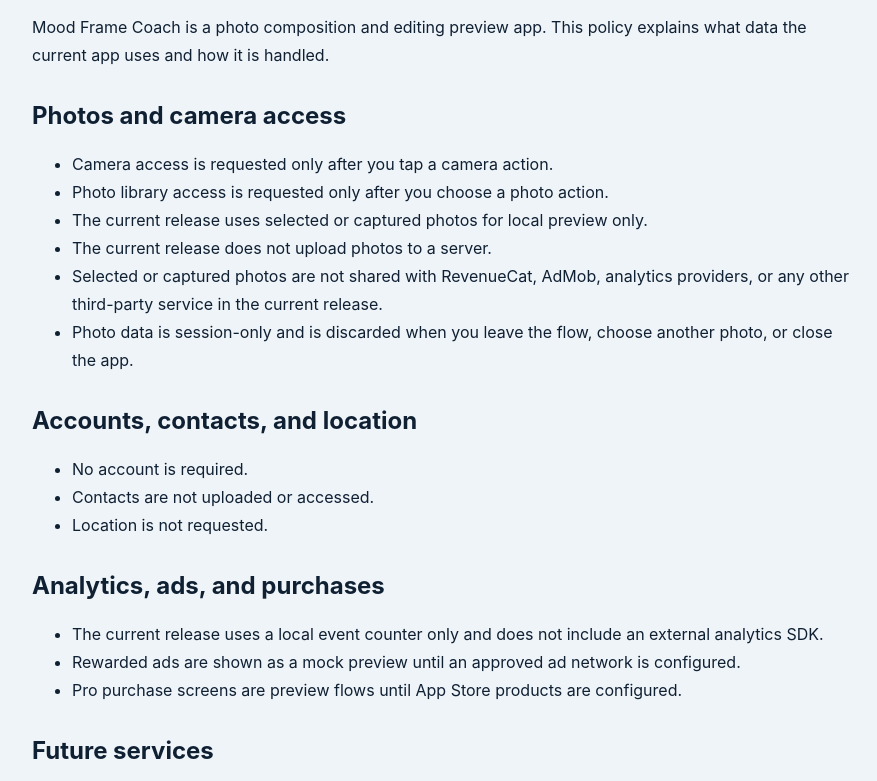
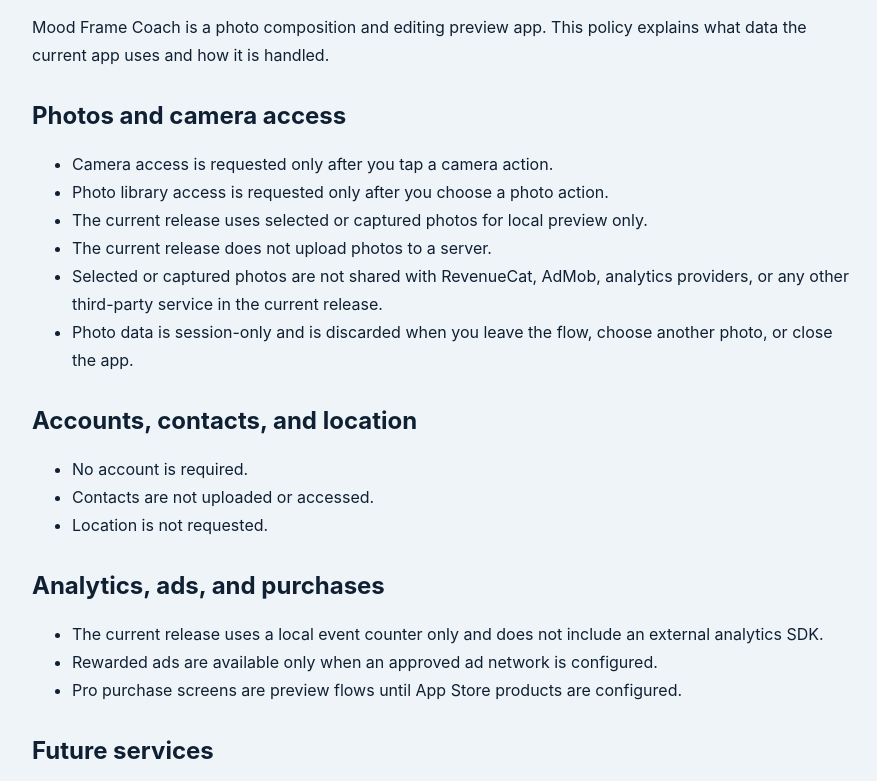
Before and after one commit to ert93333-ops/mood-frame-legal, a plain HTML site: page privacy.html in a window 1280 px wide. Shown: the part 136-917 px from the top of the page, without its empty margins (198-1075 px from the left). Drawn offline with Linux system fonts and the light colour scheme.

Commit message:
Remove draft wording from Mood Frame legal pages

```diff
--- a/privacy.html
+++ b/privacy.html
@@ -39,7 +39,7 @@
       <h2>Analytics, ads, and purchases</h2>
       <ul>
         <li>The current release uses a local event counter only and does not include an external analytics SDK.</li>
-        <li>Rewarded ads are shown as a mock preview until an approved ad network is configured.</li>
+        <li>Rewarded ads are available only when an approved ad network is configured.</li>
         <li>Pro purchase screens are preview flows until App Store products are configured.</li>
       </ul>
 
```
